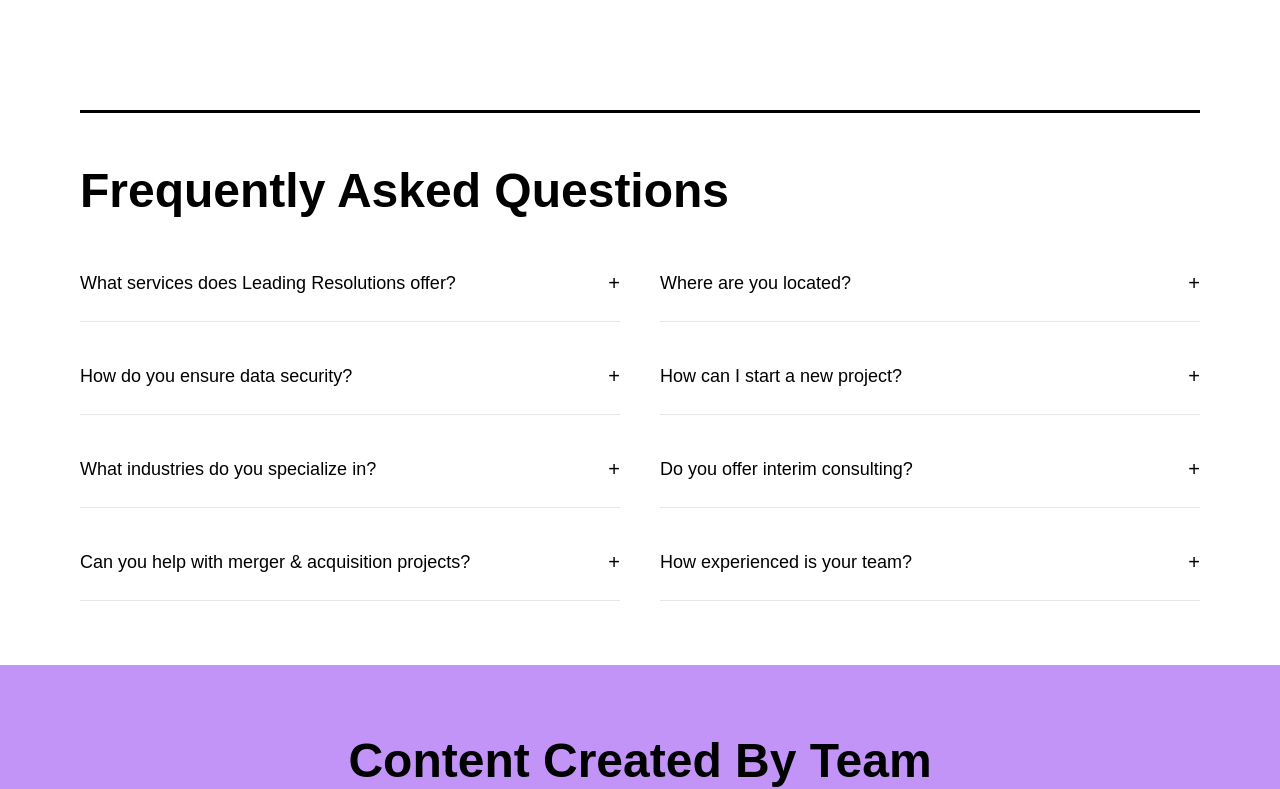
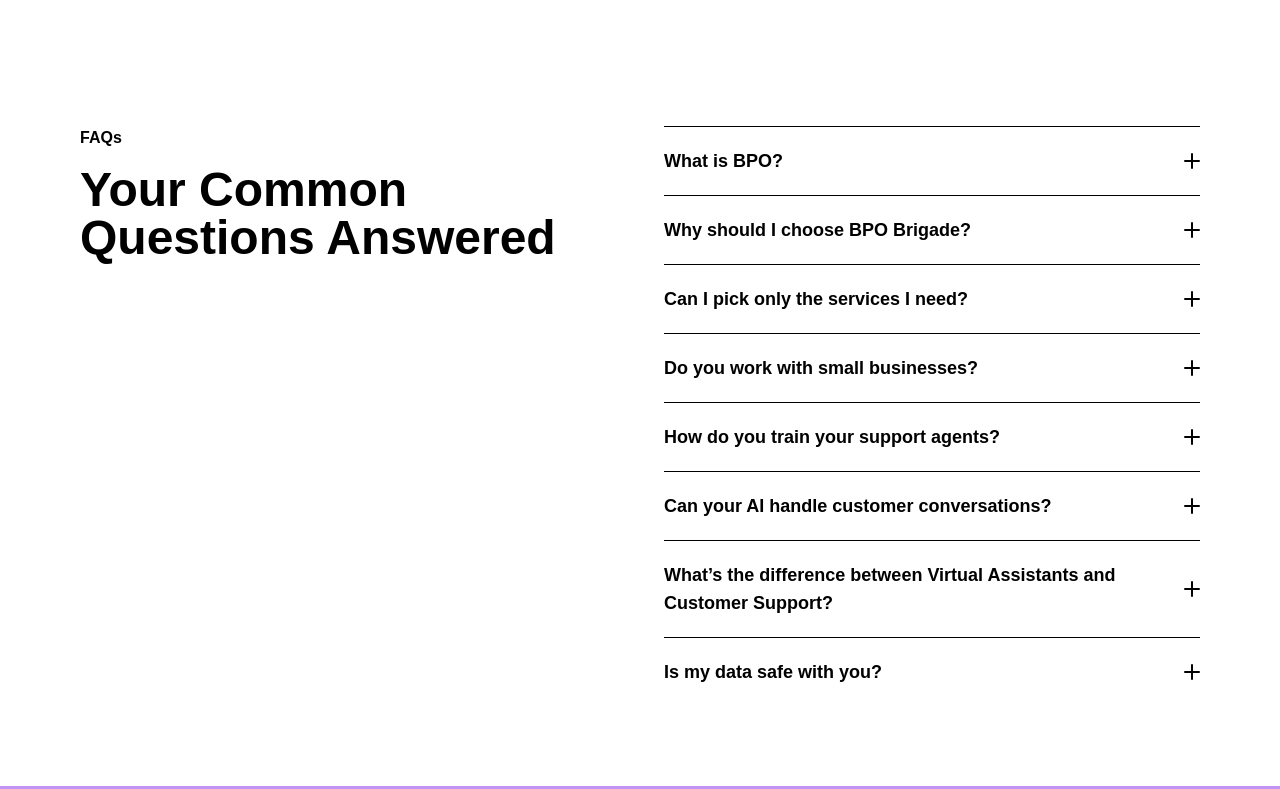
Before and after one commit to rankorbit987/BPO-NewUi, a Next.js app: page / in a window 1280 px wide. Shown: the part 6379-7168 px from the top of the page. Built offline with nearby package versions, Linux system fonts and the light colour scheme.

Commit message:
fixes with images

```diff
--- a/src/app/Components/FAQ.jsx
+++ b/src/app/Components/FAQ.jsx
@@ -3,46 +3,39 @@
 
 const faqData = [
   {
-    question: "What services does Leading Resolutions offer?",
-    answer:
-      "We deliver technology strategy, transformation, cyber, cloud, data, and resourcing services tailored to business needs.",
+    question: "What is BPO?",
+    answer: "BPO means Business Process Outsourcing. It allows you to outsource tasks like customer service, data entry, or admin work to us while you focus on running your business.",
   },
   {
-    question: "Where are you located?",
-    answer:
-      "Our offices are based in Swindon and London, serving clients across the UK and internationally.",
+    question: "Why should I choose BPO Brigade?",
+    answer: "We act like part of your team. You get personal service, clear communication, and results you can measure. We tailor every solution to your business.",
   },
   {
-    question: "How do you ensure data security?",
-    answer:
-      "We are Cyber Essentials certified and adopt rigorous practices around data governance, compliance, and secure architectures.",
+    question: "Can I pick only the services I need?",
+    answer: "Yes. You choose the services that fit your needs. We customize every plan to match your goals.",
   },
   {
-    question: "How can I start a new project?",
-    answer:
-      "Reach out via our Contact page. Our consultants will connect with you to understand your goals and next steps.",
+    question: "Do you work with small businesses?",
+    answer: "Yes. We support businesses of all sizes, from startups to large companies.",
   },
   {
-    question: "What industries do you specialize in?",
-    answer:
-      "We support clients across finance, healthcare, energy, government, and other sectors undergoing complex transformations.",
+    question: "How do you train your support agents?",
+    answer: "We hire carefully, provide full training, and do regular quality checks. Our agents are trained to match your brand voice and serve your customers well.",
   },
   {
-    question: "Do you offer interim consulting?",
-    answer:
-      "Yes, we provide access to expert consultants and specialist teams for interim support across our core service areas.",
+    question: "Can your AI handle customer conversations?",
+    answer: "Yes. Our Conversational AI can handle most of the routine questions accurately.",
   },
   {
-    question: "Can you help with merger & acquisition projects?",
-    answer:
-      "Absolutely. We offer full M&A support—from IT due diligence to post-merger integration and programme management.",
+    question: "What’s the difference between Virtual Assistants and Customer Support?",
+    answer: "Virtual Assistants help your internal team with admin work. Customer Support helps your customers directly through calls, emails, or chat.",
   },
   {
-    question: "How experienced is your team?",
-    answer:
-      "Our consultants have deep industry experience, often from C-level or senior delivery backgrounds, ensuring credibility and impact.",
+    question: "Is my data safe with you?",
+    answer: "Yes. We follow strict security standards and data privacy laws. Your data stays safe and confidential.",
   },
 ];
+
 
 export default function FaqSection() {
   const [activeIndex, setActiveIndex] = useState(null);
@@ -52,40 +45,63 @@
   };
 
   return (
-    <section id="faq-section" className="bg-white py-16 px-4 sm:px-6 lg:px-20 text-black w-full">
-      <div className="">
-        {/* Top border above heading */}
-        <div className="border-t-[3px] border-black pt-12 mb-12">
-          <h1 className="text-2xl md:text-3xl lg:text-4xl xl:text-5xl font-semibold leading-tight">
-          Frequently Asked Questions
-        </h1>
+    <div className="mx-auto px-4 sm:px-12 lg:px-20 py-12 md:py-20 bg-white text-black">
+      {/* Heading */}
+
+
+      <div className="flex flex-col md:flex-row gap-12">
+        {/* Left side small heading */}
+        <div className="flex flex-col text-left basis-1/2">
+          <p className="inline-block font-semibold text-primary mb-4">
+            FAQs
+          </p>
+          <p className="text-2xl md:text-3xl lg:text-4xl xl:text-5xl font-semibold text-base-content">
+            Your Common Questions Answered
+          </p>
         </div>
 
-        <div className="grid grid-cols-1 md:grid-cols-2 gap-10">
+        {/* FAQs */}
+        <ul className="basis-1/2">
           {faqData.map((faq, index) => (
-            <div key={index} className="border-b border-gray-200 pb-4">
+            <li key={index}>
               <button
+                className="relative flex gap-2 items-center w-full py-5 text-base font-semibold text-left border-t md:text-lg border-base-content/10"
+                aria-expanded={activeIndex === index ? "true" : "false"}
                 onClick={() => toggleFAQ(index)}
-                className="w-full text-left flex justify-between items-center text-black font-medium text-lg transition-all cursor-pointer"
               >
-                {faq.question}
-                <span className="text-xl">
-                  {activeIndex === index ? "−" : "+"}
-                </span>
+                <span className="flex-1 text-base-content">{faq.question}</span>
+                <svg
+                  className={`flex-shrink-0 w-4 h-4 ml-auto fill-current transition-transform duration-200 ${
+                    activeIndex === index ? "rotate-45" : ""
+                  }`}
+                  viewBox="0 0 16 16"
+                  xmlns="http://www.w3.org/2000/svg"
+                >
+                  <rect y="7" width="16" height="2" rx="1"></rect>
+                  <rect
+                    y="7"
+                    width="16"
+                    height="2"
+                    rx="1"
+                    className="rotate-90 origin-center"
+                  ></rect>
+                </svg>
               </button>
               <div
-                className={`mt-2 text-gray-700 text-base leading-relaxed transition-all duration-300 ease-in-out ${
-                  activeIndex === index
-                    ? "max-h-40 opacity-100"
-                    : "max-h-0 opacity-0 overflow-hidden"
+                className={`transition-all duration-300 ease-in-out overflow-hidden ${
+                  activeIndex === index ? "max-h-40" : "max-h-0"
                 }`}
               >
-                {faq.answer}
+                <div className="pb-5 leading-relaxed">
+                  <div className="space-y-2 leading-relaxed">
+                    {faq.answer}
+                  </div>
+                </div>
               </div>
-            </div>
+            </li>
           ))}
-        </div>
+        </ul>
       </div>
-    </section>
+    </div>
   );
 }
--- a/src/app/UI/Cards/servicesCard.jsx
+++ b/src/app/UI/Cards/servicesCard.jsx
@@ -1,5 +1,6 @@
 "use client";
 import React from "react";
+import Image from "next/image";  // <--- you missed this import!
 import { ArrowRight } from "lucide-react";
 
 const CaseStudyCard = ({ image, label, title }) => {
@@ -8,10 +9,11 @@
       <div className="flex md:flex-row flex-col h-full">
         {/* Image Section */}
         <div className="relative md:w-2/5 w-full h-60 md:h-full">
-          <img
+          <Image
             src={image}
             alt={title}
-            className="w-full h-full object-cover"
+            fill
+            className="object-cover"
           />
           <div className="absolute top-2 left-2 bg-gray-300 text-black text-xs px-2 py-1 rounded transition-all duration-300 group-hover/card:bg-black group-hover/card:text-white">
             {label}
```
